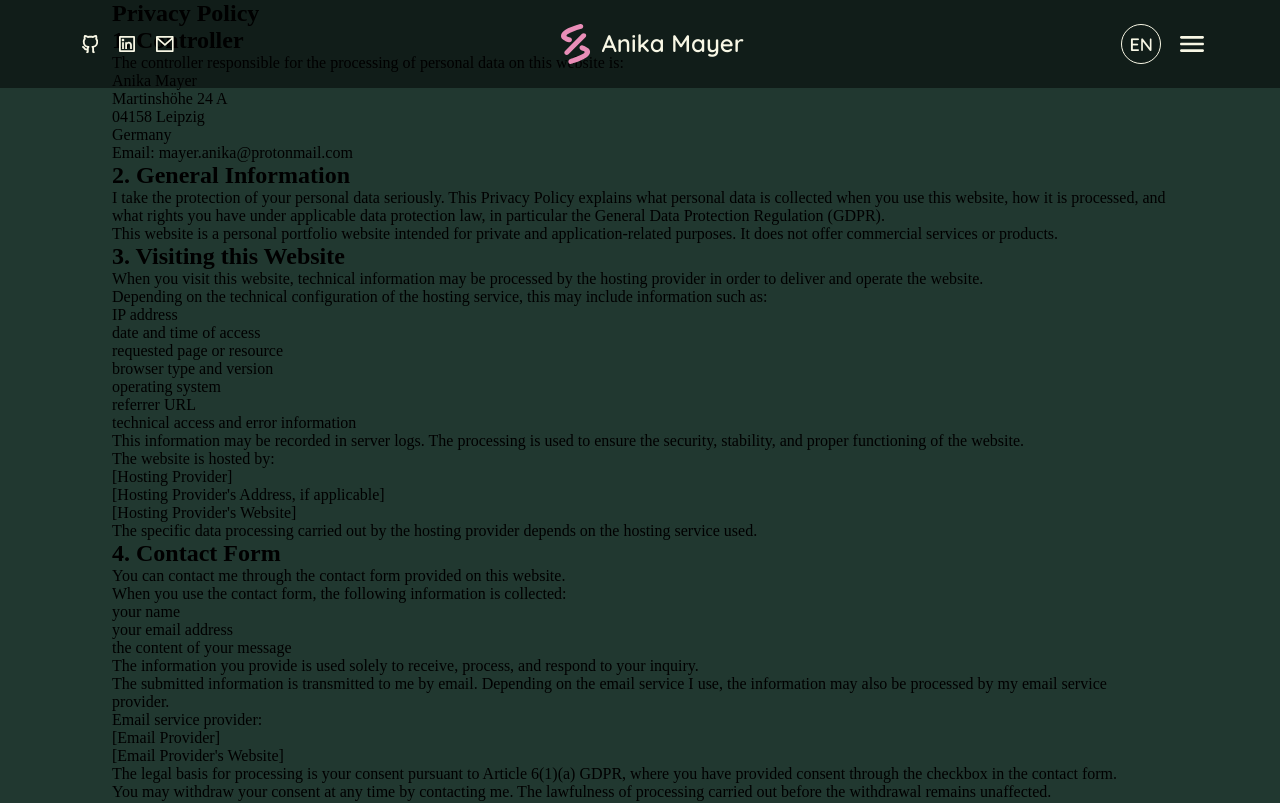
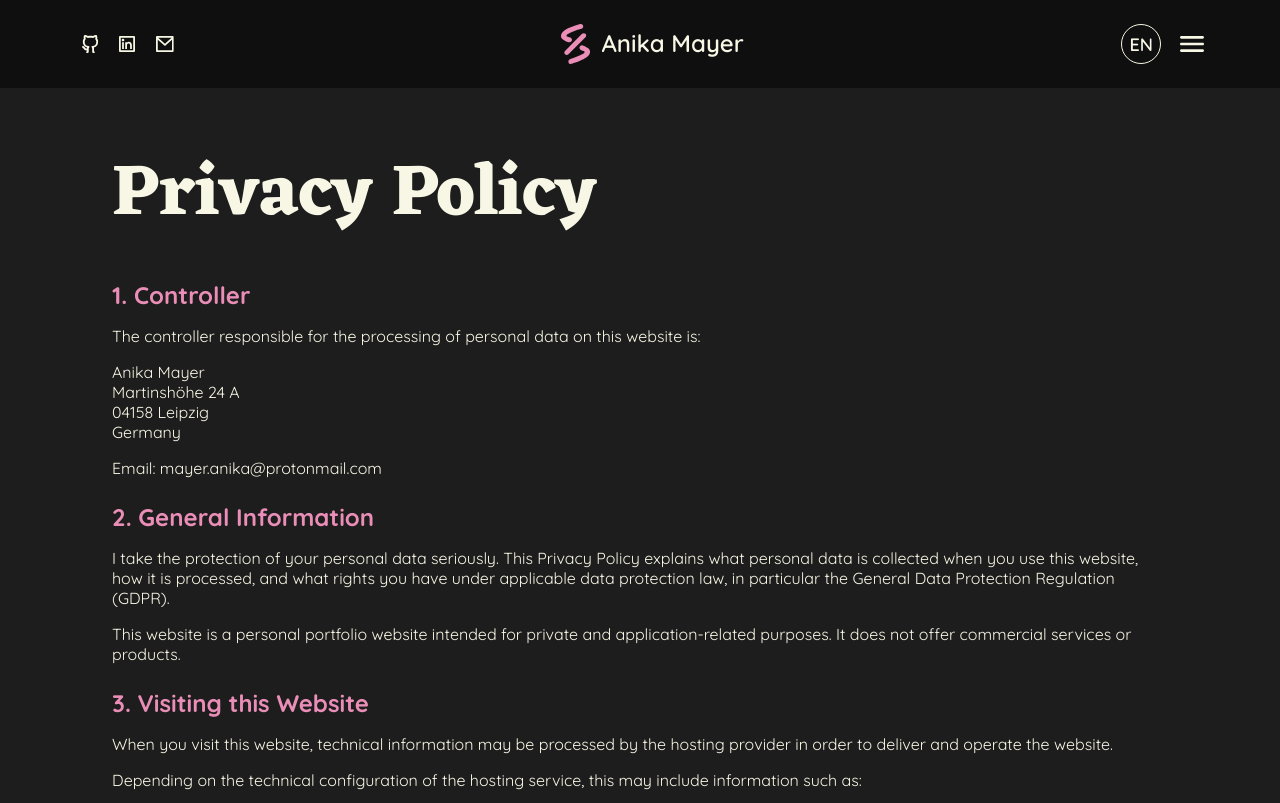
Before and after one commit to AnikaMayer/Portfolio, an Angular app: page /privacy-policy in a window 1280 px wide. Shown: the top 803 px of the page. Built offline with nearby package versions, Linux system fonts and the light colour scheme.

Commit message:
style: privacy-policy basic style

```diff
--- a/src/app/pages/privacy-policy/privacy-policy.scss
+++ b/src/app/pages/privacy-policy/privacy-policy.scss
@@ -0,0 +1,56 @@
+@use '../../../../public/assets/styles/all_styles.scss' as *;
+
+main {
+  width: 100%;
+  flex: 1;
+  @include flex-center;
+  background-color: $bgDark;
+}
+
+.policy {
+  height: 100%;
+  padding: 160px 0 260px;
+  background-color: $bgDark;
+  font-family: Quicksand;
+  color: $textLight;
+  @include flex-column;
+
+  .content {
+    width: 100%;
+    display: flex;
+    flex-direction: column;
+    gap: 24px;
+
+    h1 {
+      font-family: Eczar;
+      font-weight: 700;
+      font-size: 72px;
+      line-height: 100%;
+      margin-bottom: 24px;
+    }
+  }
+
+  &__section {
+    display: flex;
+    flex-direction: column;
+    gap: 16px;
+
+    h2 {
+      font-weight: 700;
+      color: $highlightMedium;
+      font-size: 24px;
+    }
+
+    a:hover {
+      color: $highlightLight;
+    }
+
+    &--list {
+      padding-left: 20px;
+
+      li {
+        list-style: disc;
+      }
+    }
+  }
+}
```
